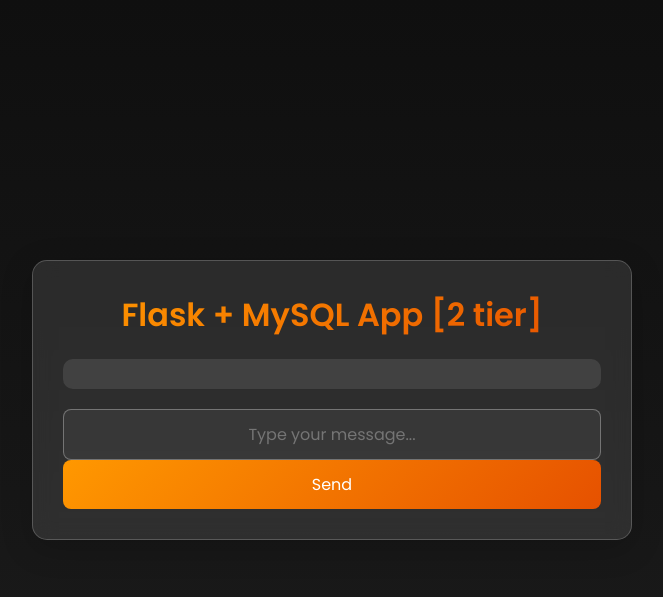
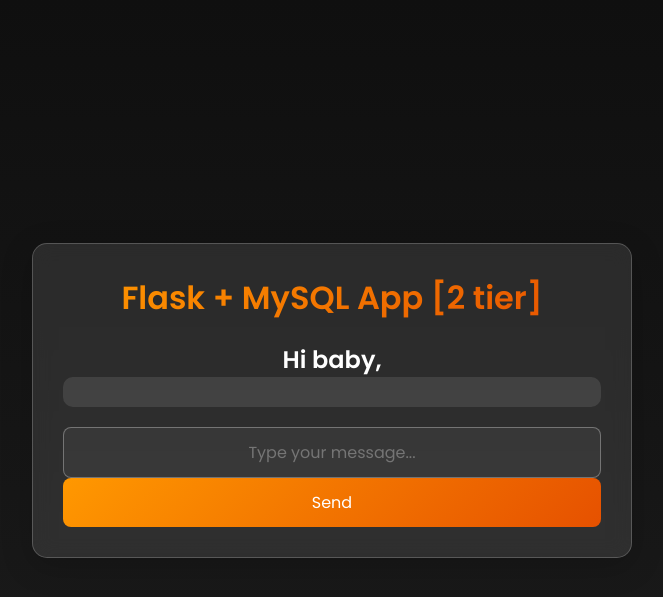
Before and after one commit to vikaxxh/two-teir-app, a Flask app: page / in a window 1280 px wide. Shown: the top 597 px of the page, without its empty margins (308-971 px from the left). Run offline with Flask 2, Linux system fonts and the light colour scheme; data that the repository does not hold is empty; some libraries are stand-ins or nearby versions.

Commit message:
Update index.html

```diff
--- a/templates/index.html
+++ b/templates/index.html
@@ -133,7 +133,7 @@
     <div class="container">
         <h1>Flask + MySQL App [2 tier] </h1>
 
-
+       <h2>Hi baby,</h2>
         <div class="messages">
             {% for message in messages %}
                 <p>{{ message[0] }}</p>
```
